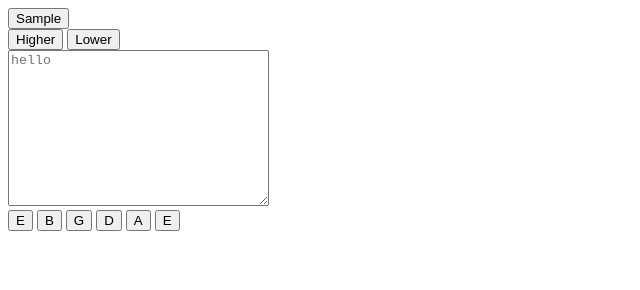
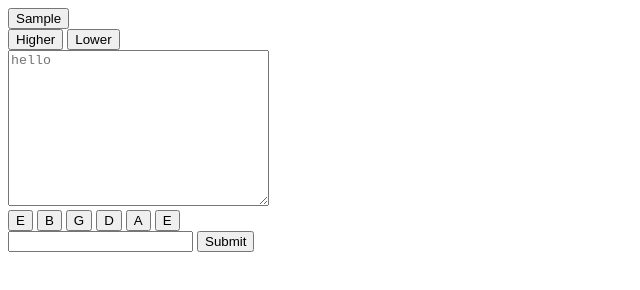
Before and after one commit to WesleyTing/acoustic-den, a plain HTML site: page index.html in a window 1280 px wide. Shown: the whole page, without its empty margins (0-640 px from the left). Drawn offline with Linux system fonts and the light colour scheme.

Commit message:
Added chord searcher base HTML and function

```diff
--- a/index.html
+++ b/index.html
@@ -34,7 +34,14 @@
             <button id="string-D4">D</button>
             <button id="string-A5">A</button>
             <button id="string-E6">E</button>
+        </div>
 
+        <div class="chord-searcher-container">
+            <form method="get" action="https://www.ultimate-guitar.com/search.php?" >
+                <input type="search" name="keyword">
+                <input type="submit" value="Submit">
+
+            </form>
         </div>
 
     </div>
```
